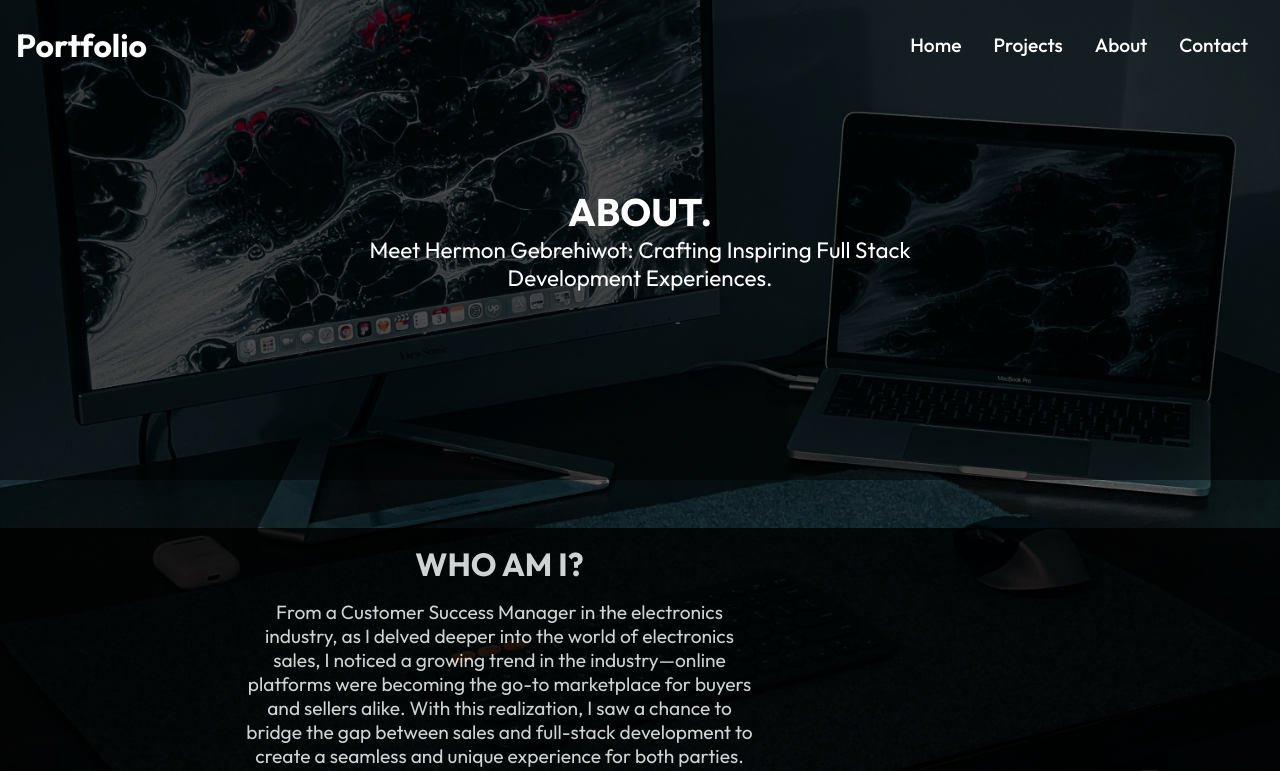
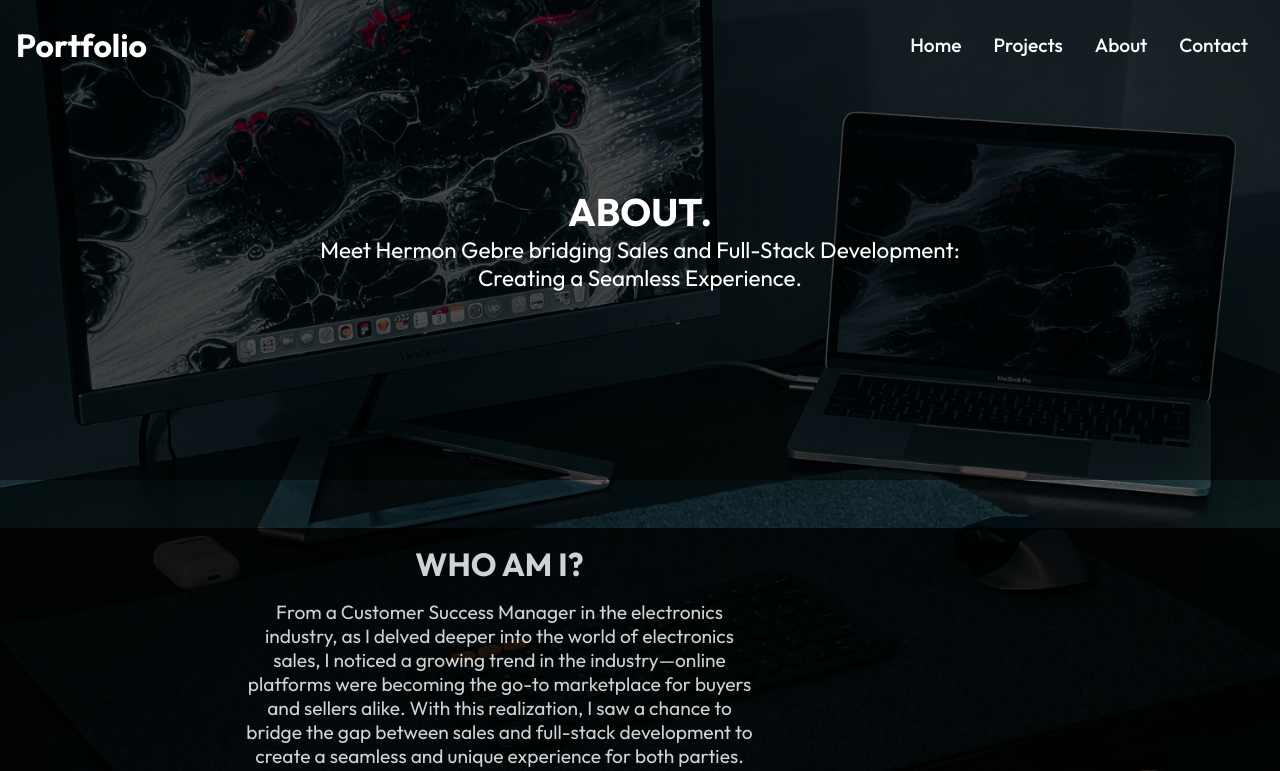
Before and after one commit to HERMON-1995/my-portfolio, a React (Create React App) app: page /About in a window 1280 px wide. Shown: the top 771 px of the page. Built offline with nearby package versions, Linux system fonts and the light colour scheme.

Commit message:
Update AboutPage.js

```diff
--- a/src/routes/AboutPage.js
+++ b/src/routes/AboutPage.js
@@ -8,7 +8,7 @@ const AboutPage = () => {
   return (
     <div>
       <NavBar />
-      <PagesImg heading="ABOUT." text="Meet Hermon Gebrehiwot: Crafting Inspiring Full Stack Development Experiences."/>
+      <PagesImg heading="ABOUT." text="Meet Hermon Gebre bridging Sales and Full-Stack Development: Creating a Seamless Experience."/>
       <AboutContent />
       <Footer />
     </div>
```
